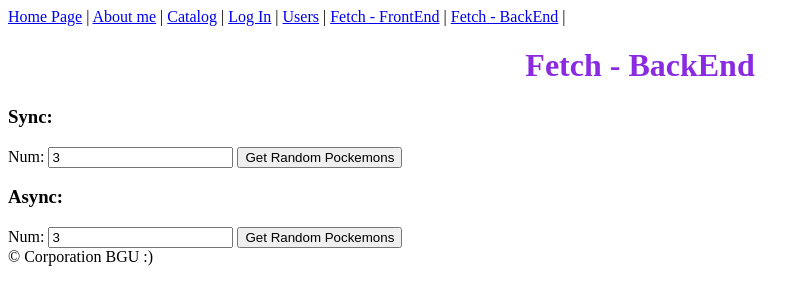
After one commit to Arseni1919/WEB_live_lectures_2022_B, a Flask app: page /fetch_be in a window 1280 px wide. The commit adds this page. Shown: the top 305 px of the page, without its empty margins (0-810 px from the left). Run offline with Flask 2, Linux system fonts and the light colour scheme.

Commit message:
lecture fetch

```diff
--- a/app.py
+++ b/app.py
@@ -1,9 +1,16 @@
+import random
+
 from flask import Flask, redirect, render_template
 from flask import url_for
 from flask import render_template
 from datetime import timedelta
 from flask import request, session, jsonify
 import mysql.connector
+import time
+import requests
+import asyncio
+import aiohttp
+
 
 app = Flask(__name__)
 
@@ -147,7 +154,7 @@ def interact_db(query, query_type: str):
 # ------------------------------------------------- #
 @app.route('/users')
 def users():
-    query = 'select * from users'
+    query = 'select * from pockemons'
     users_list = interact_db(query, query_type='fetch')
     return render_template('users.html', users=users_list)
 # ------------------------------------------------- #
@@ -163,9 +170,9 @@ def insert_user():
     email = request.form['email']
     password = request.form['password']
     print(f'{name} {email} {password}')
-    query = "INSERT INTO users(name, email, password) VALUES ('%s', '%s', '%s')" % (name, email, password)
+    query = "INSERT INTO pockemons(name, email, password) VALUES ('%s', '%s', '%s')" % (name, email, password)
     interact_db(query=query, query_type='commit')
-    return redirect('/users')
+    return redirect('/pockemons')
 
 
 # @app.route('/insert_user', methods=['GET', 'POST'])
@@ -175,9 +182,9 @@ def insert_user():
 #         email = request.form['email']
 #         password = request.form['password']
 #         # recheck
-#         query = "INSERT INTO users(name, email, password) VALUES ('%s', '%s', '%s')" % (name, email, password)
+#         query = "INSERT INTO pockemons(name, email, password) VALUES ('%s', '%s', '%s')" % (name, email, password)
 #         interact_db(query=query, query_type='commit')
-#         return redirect('/users')
+#         return redirect('/pockemons')
 #     return render_template('insert_user.html', req_method=request.method)
 
 
@@ -191,23 +198,105 @@ def insert_user():
 @app.route('/delete_user', methods=['POST'])
 def delete_user_func():
     user_id = request.form['user_id']
-    query = "DELETE FROM users WHERE id='%s';" % user_id
+    query = "DELETE FROM pockemons WHERE id='%s';" % user_id
     # print(query)
     interact_db(query, query_type='commit')
-    return redirect('/users')
+    return redirect('/pockemons')
 
 
 # @app.route('/delete_user', methods=['POST'])
 # def delete_user():
 #     user_id = request.form['id']
-#     query = "DELETE FROM users WHERE id='%s';" % user_id
+#     query = "DELETE FROM pockemons WHERE id='%s';" % user_id
 #     interact_db(query, query_type='commit')
-#     return redirect('/users')
+#     return redirect('/pockemons')
 
 
 # ------------------------------------------------- #
 # ------------------------------------------------- #
 
+@app.route('/fetch_fe')
+def fetch_fe_func():
+    return render_template('fetch_frontend.html')
+
+
+def get_users_sync(from_val, until_val):
+    pockemons = []
+    for i in range(from_val, until_val):
+        res = requests.get(f'https://pokeapi.co/api/v2/pokemon/{i}')
+        print(res)
+        pockemons.append(res.json())
+    return pockemons
+
+
+async def fetch_url(client_session, url):
+    """Fetch the specified URL using the aiohttp session specified."""
+    # response = await session.get(url)
+    async with client_session.get(url, ssl=False) as resp:
+        response = await resp.json()
+        return response
+
+
+async def get_all_urls(from_val, until_val):
+    async with aiohttp.ClientSession(trust_env=True) as client_session:
+        tasks = []
+        for i in range(from_val, until_val):
+            url = f'https://pokeapi.co/api/v2/pokemon/{i}'
+            task = asyncio.create_task(fetch_url(client_session, url))
+            tasks.append(task)
+        data = await asyncio.gather(*tasks)
+    return data
+
+
+def save_users_to_session(pockemons):
+    users_list_to_save = []
+    for user in pockemons:
+        user_dict = {}
+        user_dict['sprites'] = {}
+        user_dict['sprites']['front_default'] = user['sprites']['front_default']
+        user_dict['name'] = user['name']
+        user_dict['height'] = user['height']
+        user_dict['weight'] = user['weight']
+        users_list_to_save.append(user_dict)
+    session['pockemons'] = users_list_to_save
+
+
+@app.route('/fetch_be')
+def fetch_be_func():
+    if 'type' in request.args:
+        start_time = time.time()
+        # from_val, until_val = int(request.args['from']), int(request.args['until'])
+        num = int(request.args['num'])
+        rand_start = random.randint(1, 30)
+        rand_end = rand_start + num
+        session['num'] = num
+        pockemons = []
+
+        # SYNC
+        if request.args['type'] == 'sync':
+            pockemons = get_users_sync(rand_start, rand_end)
+
+        # ASYNC
+        if request.args['type'] == 'async':
+            pockemons = asyncio.run(get_all_urls(rand_start, rand_end))
+            print('run')
+
+        end_time = time.time()
+        time_to_finish = f'{end_time - start_time: .2f} seconds'
+        session[f'{request.args["type"]}_time'] = time_to_finish
+        session[f'{request.args["type"]}_num'] = session['num']
+
+        save_users_to_session(pockemons)
+
+        return render_template('fetch_backend.html',
+                               users=pockemons,
+                               time=time_to_finish,
+                               from_val=rand_start, until_val=rand_end,
+                               type_req=request.args['type'])
+    else:
+        session.clear()
+        return render_template('fetch_backend.html')
+
 
 if __name__ == '__main__':
     app.run(debug=True)
--- /dev/null
+++ b/templates/fetch_backend.html
@@ -0,0 +1,43 @@
+
+{% extends 'base.html' %}
+
+{% block title %}Fetch - BackEnd{% endblock %}
+
+{% block tohen %}
+
+    <h1>Fetch - BackEnd</h1>
+        {% if time %}
+        {% if session.sync_time %}
+            <h2>[SYNC] Time to finish: {{ session.sync_time }} to get: {{ session.sync_num }} items</h2>
+        {% endif %}
+        {% if session.async_time %}
+            <h2>[ASYNC] Time to finish: {{ session.async_time }} to get: {{ session.async_num }} items</h2>
+        {% endif %}
+    {% endif %}
+
+    <h3>Sync:</h3>
+    <form action="/fetch_be" method="get">
+        Num: <input type="text" name="num" value={{ session.num | default(3, true) }}>
+        <input type="hidden" name="type" value="sync">
+        <input type="submit" value="Get Random Pockemons">
+    </form>
+
+    <h3>Async:</h3>
+    <form action="/fetch_be" method="get">
+        Num: <input type="text" name="num" value={{ session.num | default(3, true) }}>
+        <input type="hidden" name="type" value="async">
+        <input type="submit" value="Get Random Pockemons">
+    </form>
+
+    {% if session.pockemons %}
+        {% for user in session.pockemons %}
+            <h3>Pockemon {{ user.id }}: </h3>
+            <img src="{{ user.sprites.front_default }}" alt="pic">
+            <h4>Name: {{ user.name }}</h4>
+            <h4>height: {{ user.height }}</h4>
+            <h4>Weight: {{ user.weight }}</h4>
+            <hr>
+        {% endfor %}
+    {% endif %}
+
+{% endblock %}
--- a/templates/header.html
+++ b/templates/header.html
@@ -7,5 +7,7 @@
     {% else %}
         <a href="/log_in">Log In</a>
     {% endif %} |
-    <a href="/users">Users</a>
+    <a href="/users">Users</a> |
+    <a href="/fetch_fe">Fetch - FrontEnd</a> |
+    <a href="/fetch_be">Fetch - BackEnd</a> |
 </header>
```
Also changed, not shown: asyncio_example.py (added, +38 -0 lines), asyncio_http_example.py (added, +12 -0 lines), static/js/fetch_example.js (added, +40 -0 lines), templates/fetch_frontend.html (added, +16 -0 lines).
